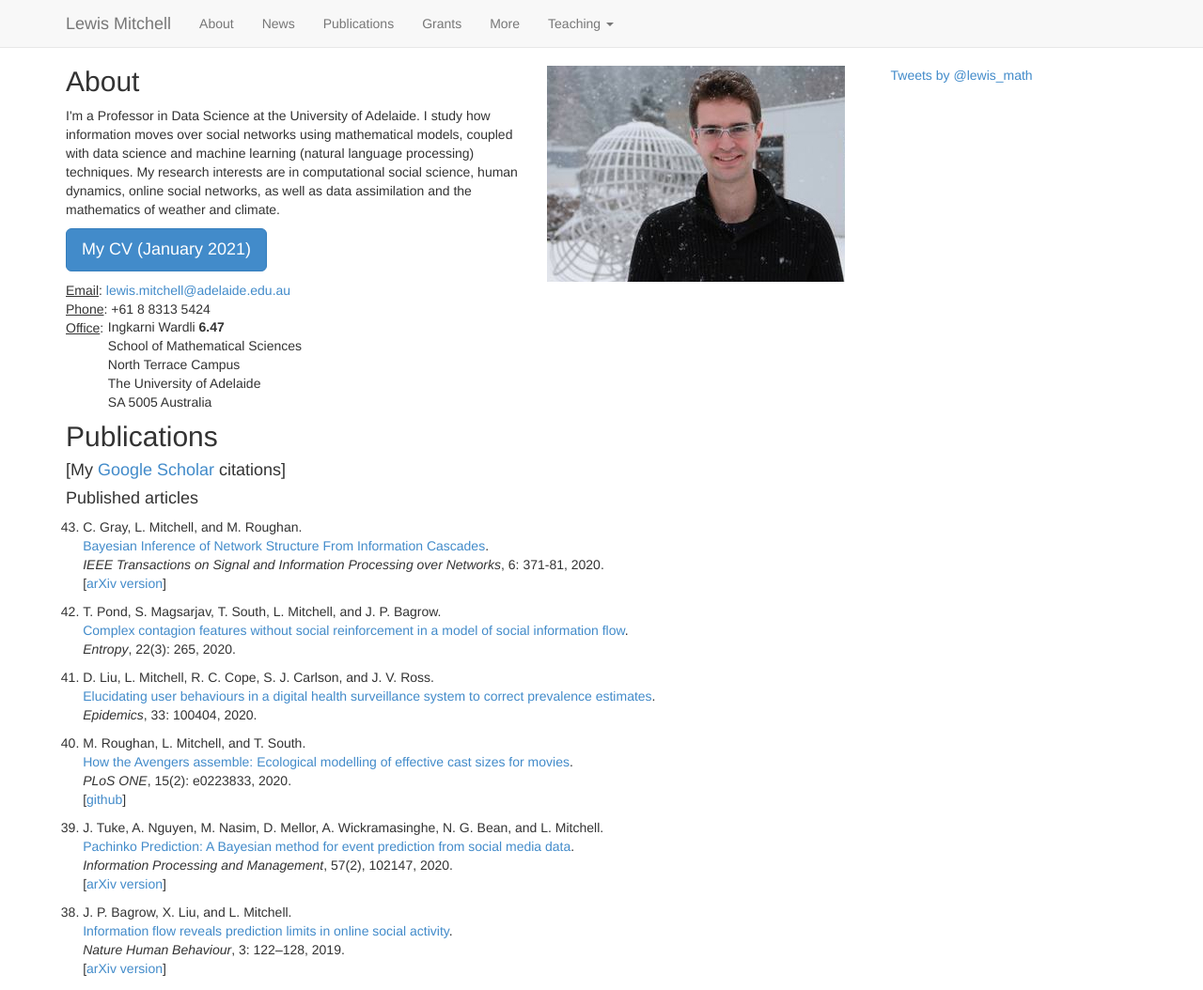
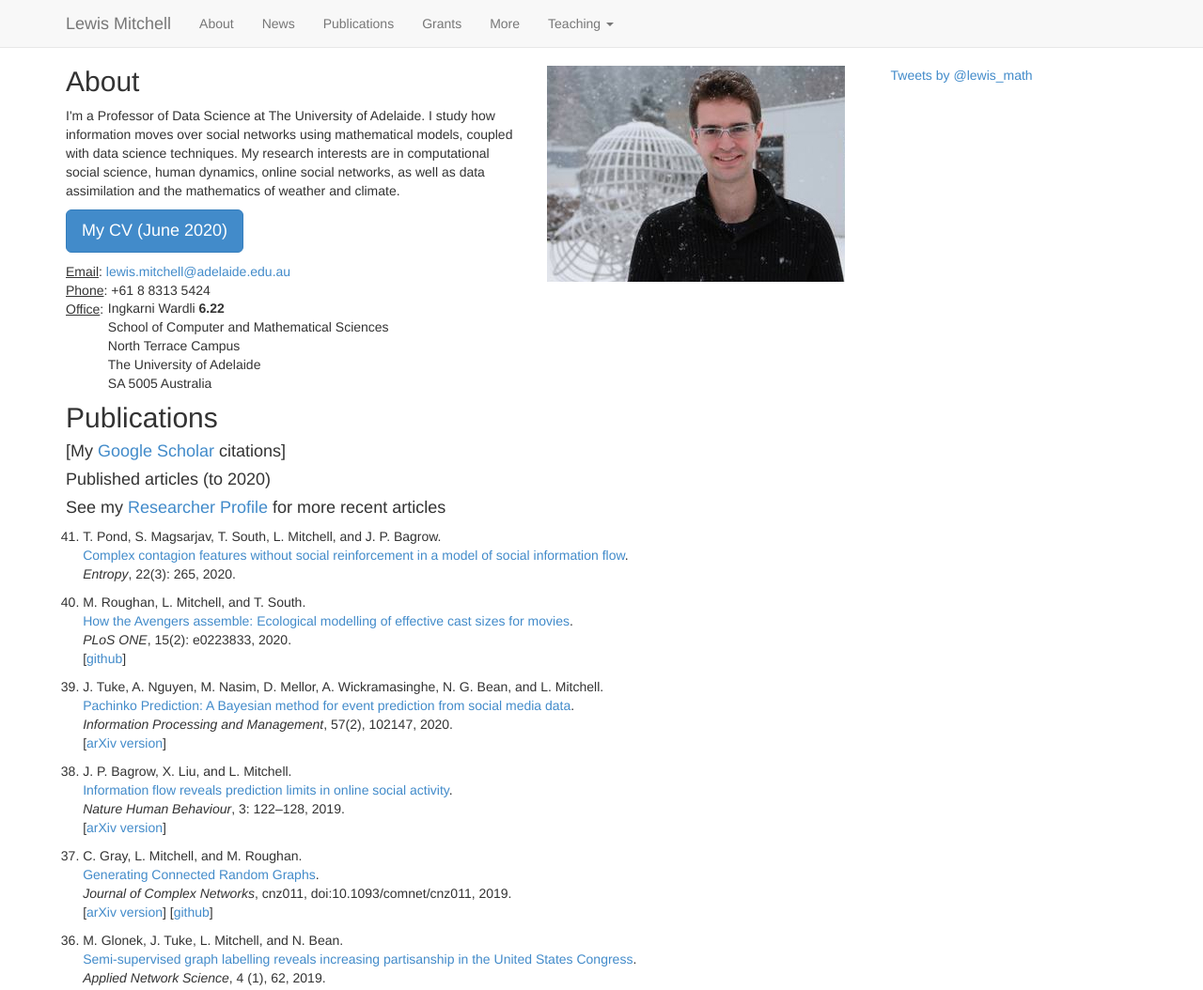
Before and after one commit to lewismath/lewismath.github.io, a plain HTML site: page index.html in a window 1280 px wide. Shown: the top 1054 px of the page at 94% size. Drawn offline with nearby package versions, Linux system fonts and the light colour scheme; a script that the page names is missing.

Commit message:
Update videos, office, school name etc

```diff
--- a/index.html
+++ b/index.html
@@ -109,24 +109,24 @@
 
         <h2 style="padding-top: 50px; margin-top: -50px;" id="about" >About</h2>
         <p>
-        I'm a Professor in Data Science at the University of Adelaide.
+        I'm a Professor of Data Science at The University of Adelaide.
 	I study how information moves over social networks using mathematical
-	models, coupled with data science and machine learning (natural language processing) techniques.
+	models, coupled with data science techniques.
 	My research interests are in computational social science,
 	human dynamics, online social networks,
 	as well as data assimilation and the mathematics of weather and climate.
         </p>
         <p>
-          <a class="btn btn-lg btn-primary" href="files/CV_full.pdf" target="_blank" role="button">My CV (January 2021)</a>
+          <a class="btn btn-lg btn-primary" href="files/CV_full.pdf" target="_blank" role="button">My CV (June 2020)</a>
         </p>
         <p>
         <u>Email</u>: <a href="mailto:lewis.mitchell@adelaide.edu.au">lewis.mitchell@adelaide.edu.au</a>
 	<br>
 	<u>Phone</u>: +61 8 8313 5424
         <br>
-        <u>Office</u>: <p class="office">Ingkarni Wardli <b>6.47</b>
+        <u>Office</u>: <p class="office">Ingkarni Wardli <b>6.22</b>
 	<br>
-	School of Mathematical Sciences
+	School of Computer and Mathematical Sciences
         <br>
 	North Terrace Campus
 	<br>
@@ -226,26 +226,13 @@
 
         <h4>[My <a href="http://scholar.google.com/citations?hl=en&amp;user=Gy-X2vgAAAAJ" target="_blank">Google Scholar</a> citations]</h4>
 
-        <h4 id="journal_articles">Published articles</h4>
+        <h4 id="journal_articles">Published articles (to 2020)</h4>
+
+		<h4>See my <a href="https://researchers.adelaide.edu.au/profile/lewis.mitchell#publications" target="_blank">Researcher Profile</a> for more recent articles</h4>
 
         <ol reversed>
 
           <!--2020-->
-	  <li><p>
-	      C. Gray, L. Mitchell, and M. Roughan.
-	      <br>
-	      <a href="https://ieeexplore.ieee.org/abstract/document/9079168" target="_blank">Bayesian Inference of Network Structure From Information Cascades</a>.
-	      <br>
-	      <i>IEEE Transactions on Signal and Information Processing over Networks</i>,
-	      6: 371-81, 2020.
-	      <span data-badge-popover="right" data-badge-type="4" data-doi="10.1109/TSIPN.2020.2990276" data-condensed="true" data-hide-no-mentions="true" data-hide-less-than="10" class="altmetric-embed"></span>
-	      <br>
-	      [<a href="https://arxiv.org/abs/1908.03318" target="_blank">arXiv version</a>]
-	  </p></li>
-
-
-
-
   <li><p>
       T. Pond, S. Magsarjav, T. South, L. Mitchell, and J. P. Bagrow.
       <br>
@@ -256,16 +243,6 @@
 <span data-badge-popover="right" data-badge-type="4" data-doi="10.3390/e22030265" data-condensed="true" data-hide-no-m\
 entions="true" data-hide-less-than="10" class="altmetric-embed"></span>
   </p></li>
-
-	  <li><p>
-	      D. Liu, L. Mitchell, R. C. Cope, S. J. Carlson, and J. V. Ross.
-	      <br>
-	      <a href="https://www.sciencedirect.com/science/article/pii/S175543652030030X" target="_blank">Elucidating user behaviours in a digital health surveillance system to correct prevalence estimates</a>.
-	      <br>
-	      <i>Epidemics</i>,
-	      33: 100404, 2020.
-	      <span data-badge-popover="right" data-badge-type="4" data-doi="10.1016/j.epidem.2020.100404" data-condensed="true" data-hide-no-mentions="true" data-hide-less-than="10" class="altmetric-embed"></span>
-	  </p></li>
 
 
   <li><p>
@@ -868,20 +845,6 @@ less-than="10" class="altmetric-embed"></span>
 <p>
 
 <li>
-Australian Research Council Discovery Project DP210103700:
-<i>Mathematical modelling of information flow in social networks</i>
-(with A/Prof Jim Bagrow and Prof. Matthew Roughan)
-($390,000 over 3 years, 2021-23)
-</li>
-
-<li>
-National Health and Medical Research Council Ideas Grant 2002589:
-<i>Improving the safety of implantable medical devices</i>
-(with Dr. Marianne Gillam, Dr. Marie-Therese Kelly, Dr. Renly Lim and Dr. Tyman Stanford)
-($775,924 over 3 years, 2021-23)
-</li>
-
-<li>
 <a href="https://invasives.com.au" target="_blank">Centre for Invasive Species Solutions</a>:
 <i>Understanding and intervening in illegal trade in non-native species</i>
 (with Prof. Joshua Ross and A/Prof. Phill Cassey)
@@ -921,12 +884,11 @@ Beat The News Project:
     <br>
     <a href="http://www.uvm.edu/~tedxuvm" target="_blank">TEDxUVM</a>, Burlington VT, October 2012.
     <br>
-    <iframe width="420" height="315" src="//www.youtube.com/embed/rZd52_Nq3n0" frameborder="0" allowfullscreen></iframe>
+    <iframe width="420" height="315" src="//www.youtube.com/embed/v5iNCuVJwEs" frameborder="0" allowfullscreen></iframe>
   </li>
 
 
 </p>
-
 
 
 
```
